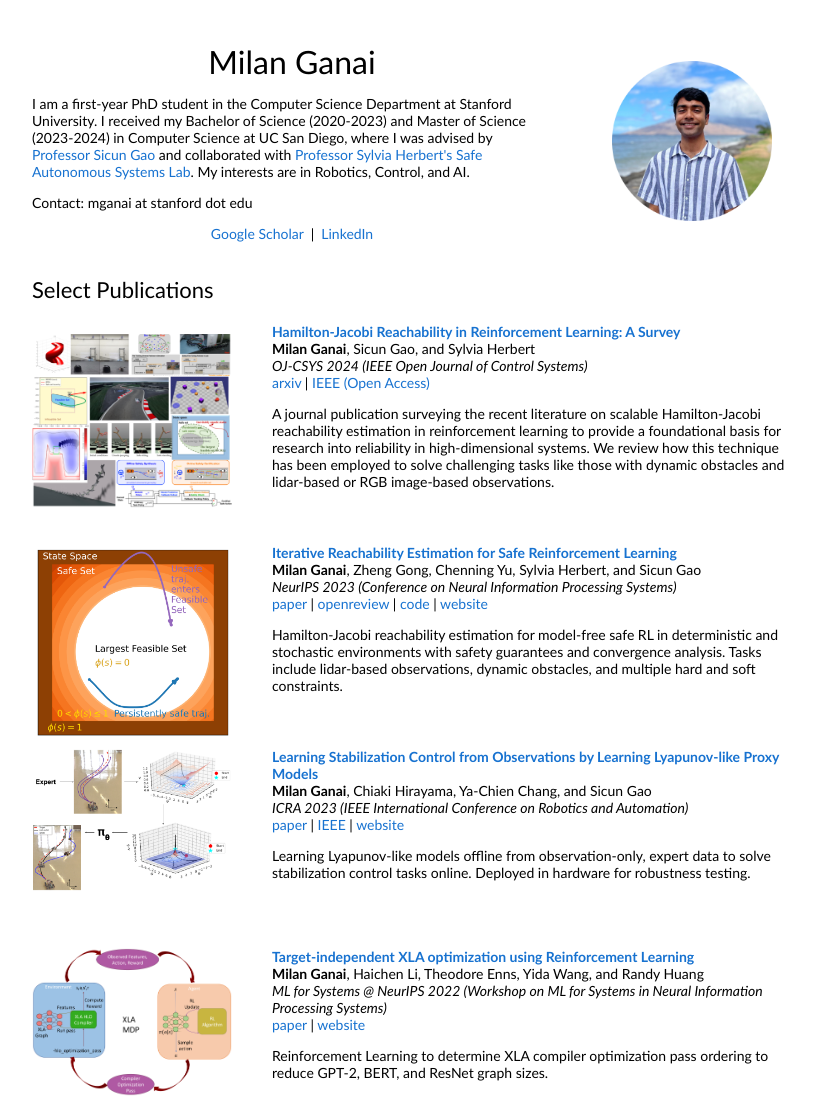
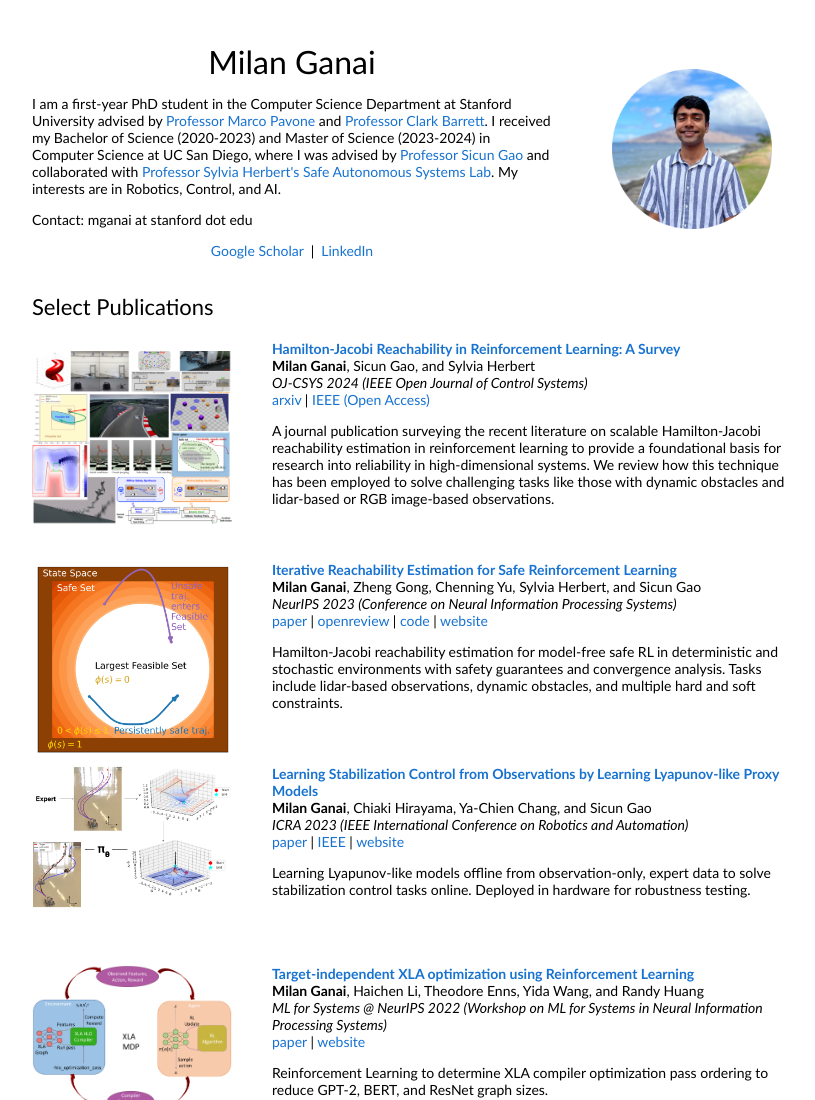
Before and after one commit to milanganai/milanganai.github.io, a plain HTML site: page index.html in a window 1280 px wide. Shown: the top 1100 px of the page, without its empty margins (228-1043 px from the left). Drawn offline with Linux system fonts and the light colour scheme.

Commit message:
Update index.html

```diff
--- a/index.html
+++ b/index.html
@@ -21,7 +21,7 @@
                 <p style="text-align:center">
                   <name>Milan Ganai</name>
                 </p>
-                <p>I am a first-year PhD student in the Computer Science Department at Stanford University. I received my Bachelor of Science (2020-2023) and Master of Science (2023-2024) in Computer Science at UC San Diego, where I was advised by <a href="http://scungao.github.io/">Professor Sicun Gao</a> and collaborated with <a href="http://sylviaherbert.com/">Professor Sylvia Herbert's Safe Autonomous Systems Lab</a>. My interests are in Robotics, Control, and AI.
+                <p>I am a first-year PhD student in the Computer Science Department at Stanford University advised by <a href="https://web.stanford.edu/~pavone/">Professor Marco Pavone</a> and <a href="https://profiles.stanford.edu/clark-barrett">Professor Clark Barrett</a>. I received my Bachelor of Science (2020-2023) and Master of Science (2023-2024) in Computer Science at UC San Diego, where I was advised by <a href="http://scungao.github.io/">Professor Sicun Gao</a> and collaborated with <a href="http://sylviaherbert.com/">Professor Sylvia Herbert's Safe Autonomous Systems Lab</a>. My interests are in Robotics, Control, and AI.
                 </p>
 
                 <p> Contact: mganai at stanford dot edu
```
